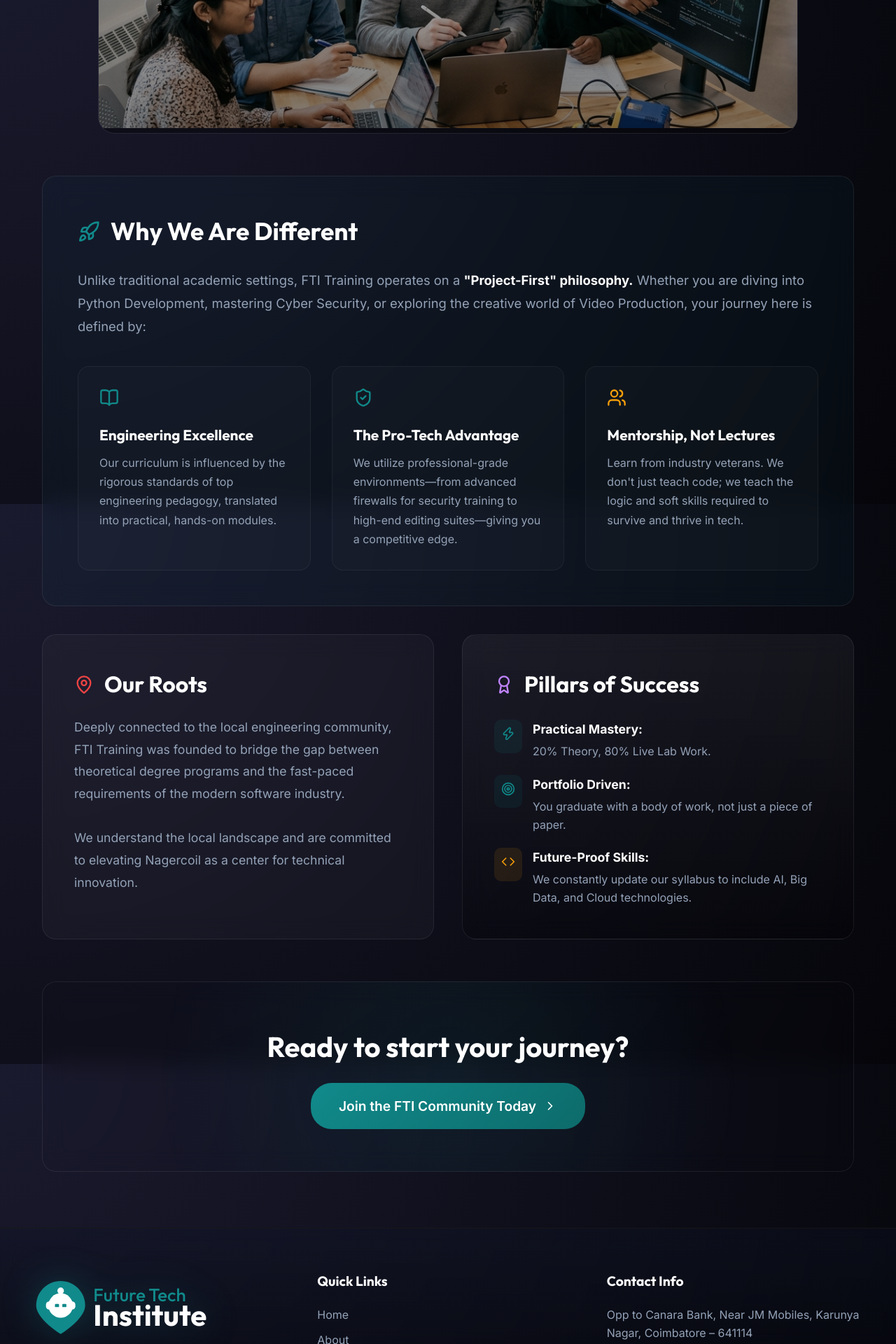
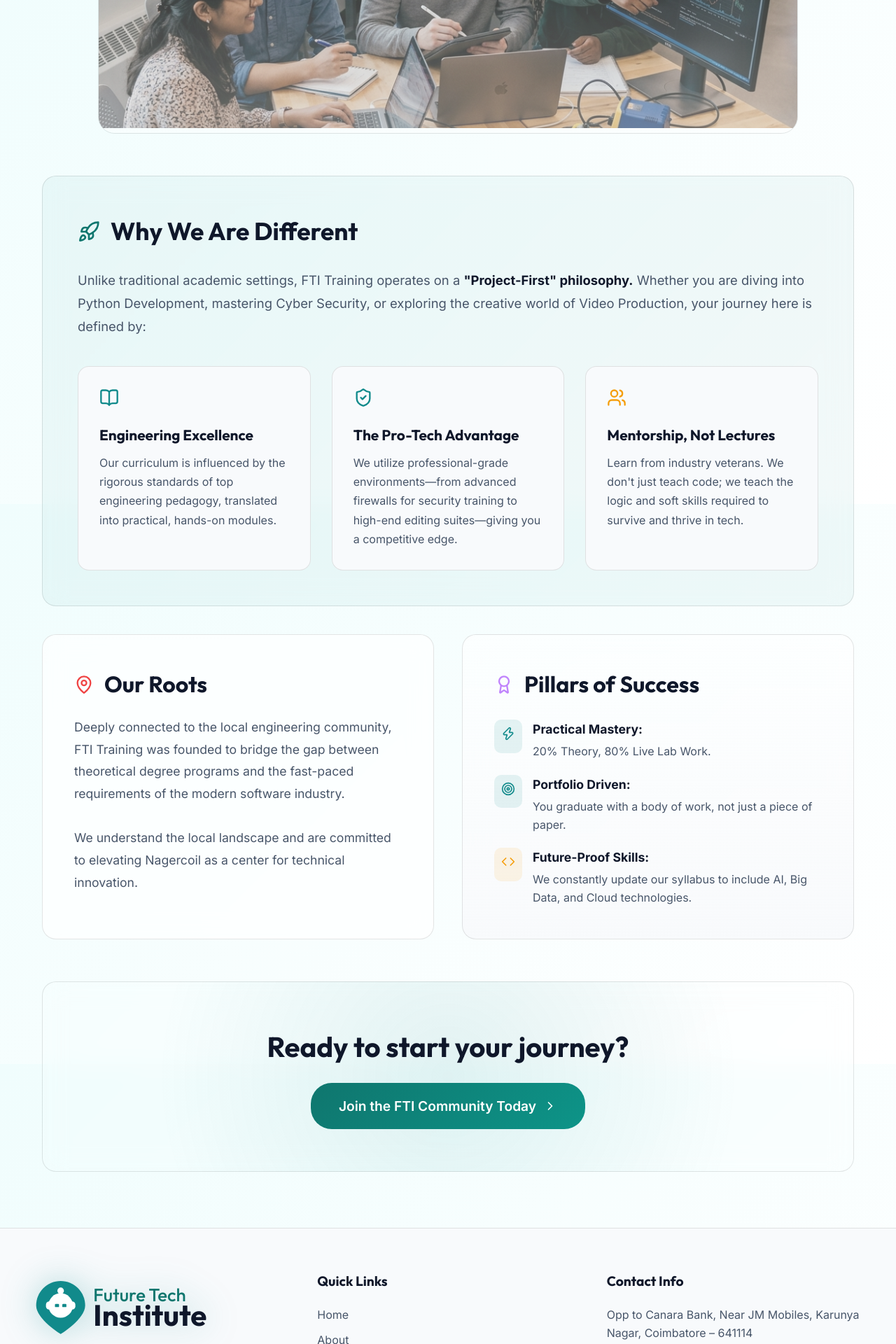
Before and after one commit to abish05/FTI-WEBSITE, a React (Vite) app: page /about in a window 1280 px wide. Shown: the part 880-2800 px from the top of the page at 70% size. Built offline with nearby package versions, Linux system fonts and the light colour scheme.

Commit message:
Migrate entire website to white theme

```diff
--- a/src/components/Layout.jsx
+++ b/src/components/Layout.jsx
@@ -41,8 +41,8 @@ const Layout = () => {
                             <rect x="42" y="38" width="5" height="4" rx="1" fill="#118a8b" />
 
                             {/* Text */}
-                            <text x="80" y="35" fontFamily="Outfit, sans-serif" fontWeight="500" fontSize="22" fill="#118a8b">Future Tech</text>
-                            <text x="80" y="65" fontFamily="Outfit, sans-serif" fontWeight="800" fontSize="36" fill="white">Institute</text>
+                            <text x="80" y="35" fontFamily="Outfit, sans-serif" fontWeight="500" fontSize="22" fill="var(--accent)">Future Tech</text>
+                            <text x="80" y="65" fontFamily="Outfit, sans-serif" fontWeight="800" fontSize="36" fill="var(--text-primary)">Institute</text>
                         </svg>
                     </Link>
 
@@ -69,7 +69,7 @@ const Layout = () => {
                         )}
                     </div>
 
-                    <button className="mobile-menu-btn" style={{ background: 'none', border: 'none', color: 'white', cursor: 'pointer' }} onClick={() => setIsMobileMenuOpen(!isMobileMenuOpen)}>
+                    <button className="mobile-menu-btn" style={{ background: 'none', border: 'none', color: 'var(--text-primary)', cursor: 'pointer' }} onClick={() => setIsMobileMenuOpen(!isMobileMenuOpen)}>
                         {isMobileMenuOpen ? <X size={28} /> : <Menu size={28} />}
                     </button>
                 </div>
@@ -79,7 +79,7 @@ const Layout = () => {
                 <Outlet />
             </main>
 
-            <footer style={{ marginTop: 'auto', padding: '60px 20px', borderTop: '1px solid var(--glass-border)', background: 'linear-gradient(180deg, rgba(15,23,42,0.3) 0%, rgba(0,0,0,0.8) 100%)', backdropFilter: 'blur(10px)' }}>
+            <footer style={{ marginTop: 'auto', padding: '60px 20px', borderTop: '1px solid var(--glass-border)', background: 'var(--bg-secondary)' }}>
                 <div style={{ maxWidth: '1200px', margin: '0 auto', display: 'grid', gridTemplateColumns: 'repeat(auto-fit, minmax(220px, 1fr))', gap: '40px', textAlign: 'left', alignItems: 'start' }}>
 
                     <div>
@@ -93,8 +93,8 @@ const Layout = () => {
                                 <rect x="38" y="22" width="4" height="10" fill="white" />
                                 <rect x="33" y="38" width="5" height="4" rx="1" fill="#118a8b" />
                                 <rect x="42" y="38" width="5" height="4" rx="1" fill="#118a8b" />
-                                <text x="80" y="35" fontFamily="Outfit, sans-serif" fontWeight="500" fontSize="22" fill="#118a8b">Future Tech</text>
-                                <text x="80" y="65" fontFamily="Outfit, sans-serif" fontWeight="800" fontSize="36" fill="white">Institute</text>
+                                <text x="80" y="35" fontFamily="Outfit, sans-serif" fontWeight="500" fontSize="22" fill="var(--accent)">Future Tech</text>
+                                <text x="80" y="65" fontFamily="Outfit, sans-serif" fontWeight="800" fontSize="36" fill="var(--text-primary)">Institute</text>
                             </svg>
                         </div>
                         <p style={{ color: 'var(--text-secondary)', lineHeight: '1.6', marginBottom: '20px' }}>
@@ -108,7 +108,7 @@ const Layout = () => {
                     </div>
 
                     <div>
-                        <h4 style={{ color: 'white', fontSize: '1.2rem', marginBottom: '20px' }}>Quick Links</h4>
+                        <h4 style={{ color: 'var(--text-primary)', fontSize: '1.2rem', marginBottom: '20px' }}>Quick Links</h4>
                         <ul style={{ listStyle: 'none', padding: 0, margin: 0, display: 'flex', flexDirection: 'column', gap: '10px' }}>
                             <li><Link to="/" style={{ color: 'var(--text-secondary)', textDecoration: 'none' }}>Home</Link></li>
                             <li><Link to="/about" style={{ color: 'var(--text-secondary)', textDecoration: 'none' }}>About</Link></li>
@@ -119,7 +119,7 @@ const Layout = () => {
                     </div>
 
                     <div>
-                        <h4 style={{ color: 'white', fontSize: '1.2rem', marginBottom: '20px' }}>Contact Info</h4>
+                        <h4 style={{ color: 'var(--text-primary)', fontSize: '1.2rem', marginBottom: '20px' }}>Contact Info</h4>
                         <ul style={{ listStyle: 'none', padding: 0, margin: 0, display: 'flex', flexDirection: 'column', gap: '15px' }}>
                             <li style={{ color: 'var(--text-secondary)' }}>Opp to Canara Bank, Near JM Mobiles, Karunya Nagar, Coimbatore – 641114</li>
                             <li style={{ color: 'var(--text-secondary)' }}>Phone: +91 77085 88508</li>
@@ -129,10 +129,10 @@ const Layout = () => {
 
                 </div>
 
-                <div style={{ maxWidth: '1200px', margin: '40px auto 0', paddingTop: '20px', borderTop: '1px solid rgba(255,255,255,0.05)', display: 'flex', justifyContent: 'space-between', flexWrap: 'wrap', gap: '20px', alignItems: 'center' }}>
-                    <p style={{ color: 'rgba(255,255,255,0.4)', fontSize: '0.9rem' }}>© {new Date().getFullYear()} FutureTech Training Institute. All rights reserved.</p>
+                <div style={{ maxWidth: '1200px', margin: '40px auto 0', paddingTop: '20px', borderTop: '1px solid var(--glass-border)', display: 'flex', justifyContent: 'space-between', flexWrap: 'wrap', gap: '20px', alignItems: 'center' }}>
+                    <p style={{ color: 'var(--text-secondary)', fontSize: '0.9rem' }}>© {new Date().getFullYear()} FutureTech Training Institute. All rights reserved.</p>
                     <div style={{ display: 'flex', gap: '20px' }}>
-                        <a href="https://futuretechinstitute-privacypolicy.edgeone.app/" target="_blank" rel="noopener noreferrer" style={{ color: 'rgba(255,255,255,0.4)', fontSize: '0.9rem', textDecoration: 'none' }}>Privacy Policy</a>
+                        <a href="https://futuretechinstitute-privacypolicy.edgeone.app/" target="_blank" rel="noopener noreferrer" style={{ color: 'var(--text-secondary)', fontSize: '0.9rem', textDecoration: 'none' }}>Privacy Policy</a>
                     </div>
                 </div>
             </footer>
--- a/src/index.css
+++ b/src/index.css
@@ -1,15 +1,15 @@
 @import url('https://fonts.googleapis.com/css2?family=Inter:wght@400;500;600;700;800&family=Outfit:wght@500;700&display=swap');
 
 :root {
-  --bg-primary: #05050a;
-  --bg-secondary: #0f111a;
-  --background-gradient: radial-gradient(circle at top left, #1a1a2e 0%, #05050a 100%);
-  --text-primary: #f8fafc;
-  --text-secondary: #94a3b8;
-  --accent: #118a8b;
-  --accent-secondary: #0d6b6b;
-  --glass-bg: rgba(255, 255, 255, 0.03);
-  --glass-border: rgba(255, 255, 255, 0.08);
+  --bg-primary: #ffffff;
+  --bg-secondary: #f8fafc;
+  --background-gradient: linear-gradient(135deg, #f0fdfd 0%, #ffffff 100%);
+  --text-primary: #0f172a;
+  --text-secondary: #475569;
+  --accent: #0f766e;
+  --accent-secondary: #0d9488;
+  --glass-bg: rgba(255, 255, 255, 0.7);
+  --glass-border: rgba(0, 0, 0, 0.1);
   --modal-padding: 50px;
 }
 
@@ -36,7 +36,7 @@ body {
 
 h1, h2, h3, h4, h5, h6 {
   font-family: 'Outfit', sans-serif;
-  color: white;
+  color: var(--text-primary);
 }
 
 .glass-panel {
@@ -113,10 +113,10 @@ h1, h2, h3, h4, h5, h6 {
 .form-input {
   width: 100%;
   padding: 14px 20px;
-  background: rgba(0, 0, 0, 0.2);
+  background: rgba(255, 255, 255, 0.9);
   border: 1px solid var(--glass-border);
   border-radius: 12px;
-  color: white;
+  color: var(--text-primary);
   font-family: inherit;
   font-size: 1rem;
   transition: all 0.3s ease;
@@ -125,7 +125,7 @@ h1, h2, h3, h4, h5, h6 {
 .form-input:focus {
   outline: none;
   border-color: var(--accent);
-  background: rgba(255, 255, 255, 0.05);
+  background: #ffffff;
 }
 
 nav {
@@ -133,7 +133,7 @@ nav {
   top: 0;
   width: 100%;
   z-index: 1000;
-  background: rgba(5, 5, 10, 0.8);
+  background: rgba(255, 255, 255, 0.8);
   backdrop-filter: blur(20px);
   border-bottom: 1px solid var(--glass-border);
 }
@@ -155,7 +155,7 @@ nav {
   font-family: 'Outfit', sans-serif;
   font-weight: 800;
   font-size: 1.5rem;
-  color: white;
+  color: var(--text-primary);
   text-decoration: none;
   display: flex;
   align-items: center;
@@ -175,7 +175,7 @@ nav {
 }
 
 .nav-link:hover, .nav-link.active {
-  color: white;
+  color: var(--text-primary);
 }
 
 @media (max-width: 768px) {
@@ -251,7 +251,7 @@ nav {
   left: 0;
   right: 0;
   bottom: 0;
-  background: linear-gradient(to bottom, transparent 0%, rgba(0, 0, 0, 0.4) 100%);
+  background: linear-gradient(to bottom, transparent 0%, rgba(255, 255, 255, 0.4) 100%);
   pointer-events: none;
 }
 
--- a/src/pages/About.jsx
+++ b/src/pages/About.jsx
@@ -8,7 +8,7 @@ const About = () => {
             <div style={{ textAlign: 'center', marginBottom: '60px' }}>
                 <h1 className="gradient-text" style={{ fontSize: '3.5rem', marginBottom: '20px' }}>Our Mission</h1>
                 <p style={{ color: 'var(--text-secondary)', fontSize: '1.3rem', maxWidth: '800px', margin: '0 auto 40px', lineHeight: '1.8' }}>
-                    To <strong style={{ color: 'white' }}>democratize high-end technical education.</strong> We provide local talent with the same level of expertise, tools, and opportunities found in global tech hubs, ensuring our students are "Industry-Ready" from day one.
+                    To <strong style={{ color: 'var(--text-primary)' }}>democratize high-end technical education.</strong> We provide local talent with the same level of expertise, tools, and opportunities found in global tech hubs, ensuring our students are "Industry-Ready" from day one.
                 </p>
                 <div className="image-container" style={{ maxWidth: '1000px', margin: '0 auto' }}>
                     <img src={classroomLife} alt="FTI Classroom" className="premium-image" style={{ width: '100%', maxHeight: '500px', objectFit: 'cover' }} />
@@ -21,21 +21,21 @@ const About = () => {
                     <Rocket color="var(--accent)" size={32} /> Why We Are Different
                 </h2>
                 <p style={{ fontSize: '1.15rem', color: 'var(--text-secondary)', lineHeight: '1.8', marginBottom: '40px' }}>
-                    Unlike traditional academic settings, FTI Training operates on a <strong style={{ color: 'white' }}>"Project-First" philosophy.</strong> Whether you are diving into Python Development, mastering Cyber Security, or exploring the creative world of Video Production, your journey here is defined by:
+                    Unlike traditional academic settings, FTI Training operates on a <strong style={{ color: 'var(--text-primary)' }}>"Project-First" philosophy.</strong> Whether you are diving into Python Development, mastering Cyber Security, or exploring the creative world of Video Production, your journey here is defined by:
                 </p>
 
                 <div style={{ display: 'grid', gridTemplateColumns: 'repeat(auto-fit, minmax(300px, 1fr))', gap: '30px' }}>
-                    <div style={{ background: 'rgba(255,255,255,0.02)', border: '1px solid rgba(255,255,255,0.05)', padding: '30px', borderRadius: '16px' }}>
+                    <div style={{ background: 'var(--bg-secondary)', border: '1px solid var(--glass-border)', padding: '30px', borderRadius: '16px' }}>
                         <BookOpen color="#118a8b" size={28} style={{ marginBottom: '15px' }} />
                         <h3 style={{ fontSize: '1.3rem', marginBottom: '10px' }}>Engineering Excellence</h3>
                         <p style={{ color: 'var(--text-secondary)', lineHeight: '1.7' }}>Our curriculum is influenced by the rigorous standards of top engineering pedagogy, translated into practical, hands-on modules.</p>
                     </div>
-                    <div style={{ background: 'rgba(255,255,255,0.02)', border: '1px solid rgba(255,255,255,0.05)', padding: '30px', borderRadius: '16px' }}>
+                    <div style={{ background: 'var(--bg-secondary)', border: '1px solid var(--glass-border)', padding: '30px', borderRadius: '16px' }}>
                         <ShieldCheck color="#118a8b" size={28} style={{ marginBottom: '15px' }} />
                         <h3 style={{ fontSize: '1.3rem', marginBottom: '10px' }}>The Pro-Tech Advantage</h3>
                         <p style={{ color: 'var(--text-secondary)', lineHeight: '1.7' }}>We utilize professional-grade environments—from advanced firewalls for security training to high-end editing suites—giving you a competitive edge.</p>
                     </div>
-                    <div style={{ background: 'rgba(255,255,255,0.02)', border: '1px solid rgba(255,255,255,0.05)', padding: '30px', borderRadius: '16px' }}>
+                    <div style={{ background: 'var(--bg-secondary)', border: '1px solid var(--glass-border)', padding: '30px', borderRadius: '16px' }}>
                         <Users color="#f59e0b" size={28} style={{ marginBottom: '15px' }} />
                         <h3 style={{ fontSize: '1.3rem', marginBottom: '10px' }}>Mentorship, Not Lectures</h3>
                         <p style={{ color: 'var(--text-secondary)', lineHeight: '1.7' }}>Learn from industry veterans. We don't just teach code; we teach the logic and soft skills required to survive and thrive in tech.</p>
@@ -54,7 +54,7 @@ const About = () => {
                     </p>
                 </div>
 
-                <div className="glass-panel" style={{ padding: '45px', background: 'linear-gradient(180deg, rgba(255,255,255,0.05) 0%, rgba(0,0,0,0.2) 100%)' }}>
+                <div className="glass-panel" style={{ padding: '45px', background: 'linear-gradient(180deg, rgba(255,255,255,0.6) 0%, var(--bg-secondary) 100%)' }}>
                     <h2 style={{ fontSize: '2rem', marginBottom: '25px', display: 'flex', alignItems: 'center', gap: '15px' }}>
                         <Award color="#c084fc" size={28} /> Pillars of Success
                     </h2>
@@ -62,21 +62,21 @@ const About = () => {
                         <li style={{ display: 'flex', alignItems: 'flex-start', gap: '15px' }}>
                             <div style={{ background: 'rgba(17, 138, 139, 0.1)', padding: '10px', borderRadius: '10px' }}><Zap color="#118a8b" size={20} /></div>
                             <div>
-                                <strong style={{ color: 'white', fontSize: '1.1rem' }}>Practical Mastery:</strong>
+                                <strong style={{ color: 'var(--text-primary)', fontSize: '1.1rem' }}>Practical Mastery:</strong>
                                 <p style={{ color: 'var(--text-secondary)', marginTop: '5px' }}>20% Theory, 80% Live Lab Work.</p>
                             </div>
                         </li>
                         <li style={{ display: 'flex', alignItems: 'flex-start', gap: '15px' }}>
                             <div style={{ background: 'rgba(17, 138, 139, 0.1)', padding: '10px', borderRadius: '10px' }}><Target color="#118a8b" size={20} /></div>
                             <div>
-                                <strong style={{ color: 'white', fontSize: '1.1rem' }}>Portfolio Driven:</strong>
+                                <strong style={{ color: 'var(--text-primary)', fontSize: '1.1rem' }}>Portfolio Driven:</strong>
                                 <p style={{ color: 'var(--text-secondary)', marginTop: '5px' }}>You graduate with a body of work, not just a piece of paper.</p>
                             </div>
                         </li>
                         <li style={{ display: 'flex', alignItems: 'flex-start', gap: '15px' }}>
                             <div style={{ background: 'rgba(245, 158, 11, 0.1)', padding: '10px', borderRadius: '10px' }}><Code color="#f59e0b" size={20} /></div>
                             <div>
-                                <strong style={{ color: 'white', fontSize: '1.1rem' }}>Future-Proof Skills:</strong>
+                                <strong style={{ color: 'var(--text-primary)', fontSize: '1.1rem' }}>Future-Proof Skills:</strong>
                                 <p style={{ color: 'var(--text-secondary)', marginTop: '5px' }}>We constantly update our syllabus to include AI, Big Data, and Cloud technologies.</p>
                             </div>
                         </li>
--- a/src/pages/Contact.jsx
+++ b/src/pages/Contact.jsx
@@ -192,7 +192,7 @@ const Contact = () => {
                                 </svg>
                             </div>
                             <div style={{ flex: 1 }}>
-                                <p style={{ fontWeight: '700', color: 'white', marginBottom: '3px' }}>Chat on WhatsApp</p>
+                                <p style={{ fontWeight: '700', color: 'var(--text-primary)', marginBottom: '3px' }}>Chat on WhatsApp</p>
                                 <p style={{ color: 'var(--text-secondary)', fontSize: '0.88rem' }}>Quick replies • Usually within minutes</p>
                             </div>
                             <ExternalLink size={18} color="#25D366" />
@@ -214,7 +214,7 @@ const Contact = () => {
                                 </svg>
                             </div>
                             <div style={{ flex: 1 }}>
-                                <p style={{ fontWeight: '700', color: 'white', marginBottom: '3px' }}>Follow on Instagram</p>
+                                <p style={{ fontWeight: '700', color: 'var(--text-primary)', marginBottom: '3px' }}>Follow on Instagram</p>
                                 <p style={{ color: 'var(--text-secondary)', fontSize: '0.88rem' }}>@futuretech_karunya • Updates & news</p>
                             </div>
                             <ExternalLink size={18} color="#ec4899" />
```
Also changed, not shown: src/pages/Admin.jsx (+14 -14 lines), src/pages/AdminLogin.jsx (+8 -8 lines), src/pages/Courses.jsx (+16 -16 lines), src/pages/Home.jsx (+4 -4 lines).
